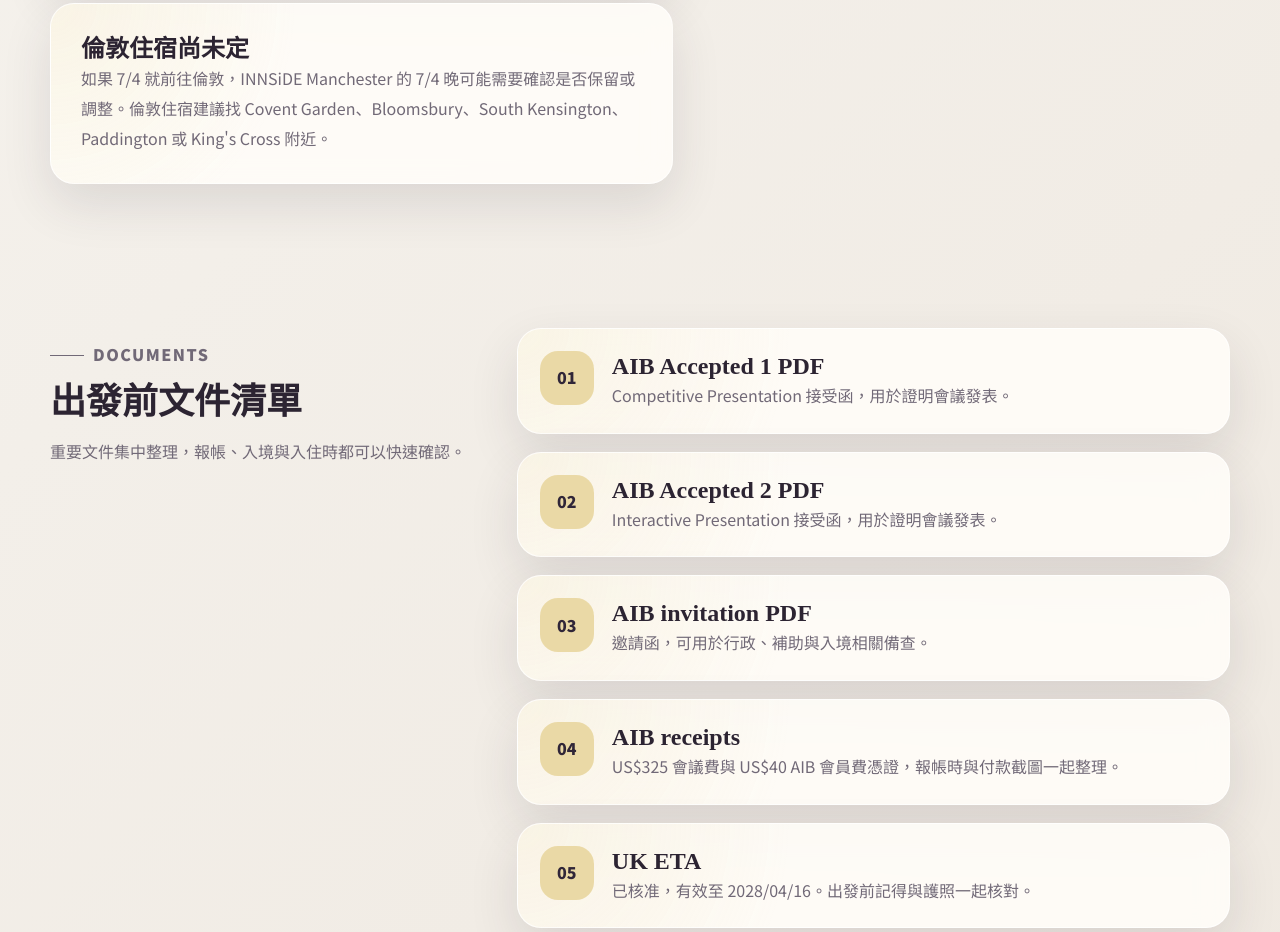
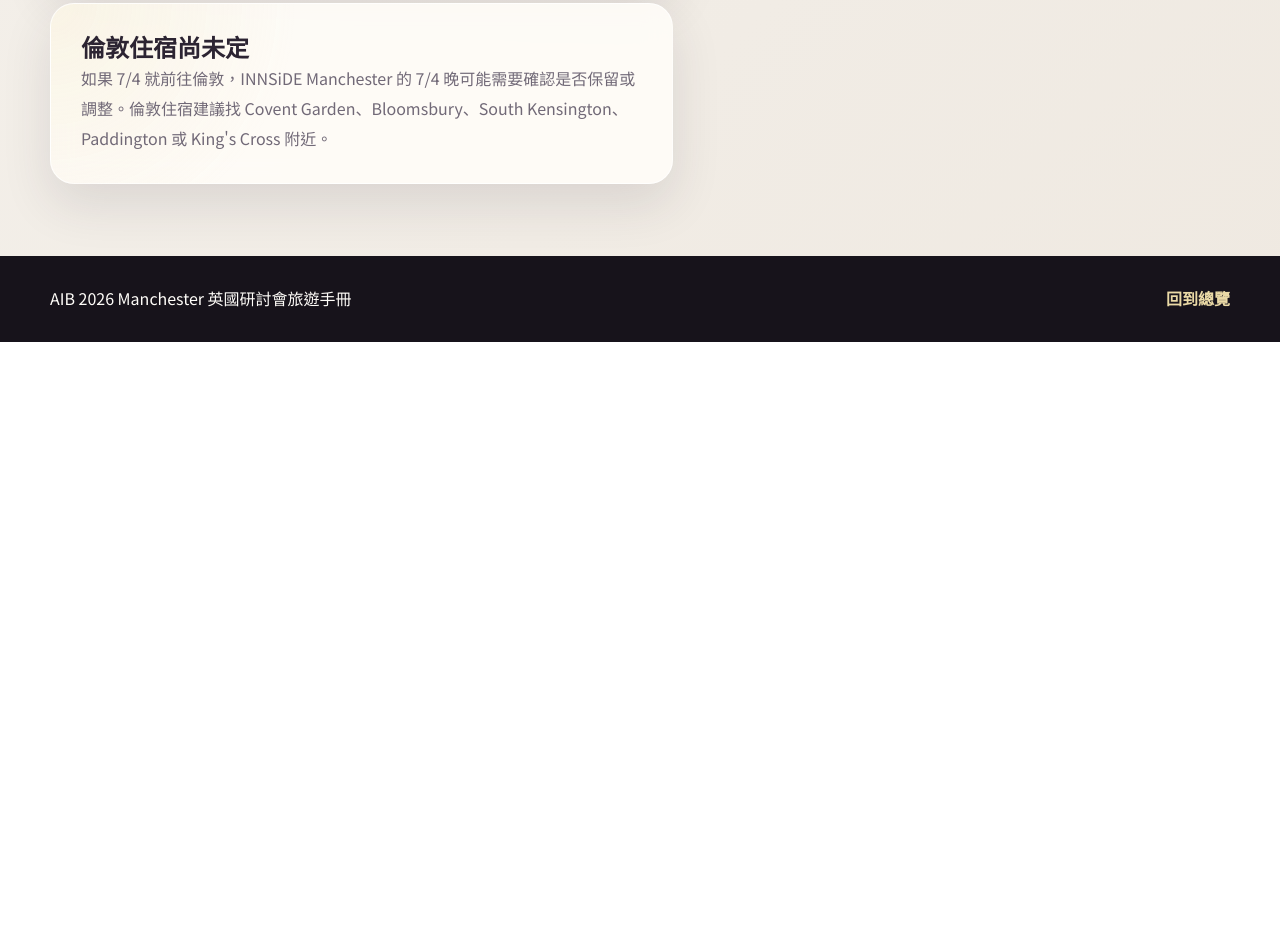
Before and after one commit to VictoriaC1122/uk-aib-2026-travel, a plain HTML site: page index.html in a window 1280 px wide. Shown: the part 4934-5866 px from the top of the page. After the commit the page ends 5276 px from the top, so only its background shows below. Drawn offline with Linux system fonts and the light colour scheme.

Commit message:
Simplify documents page

```diff
--- a/index.html
+++ b/index.html
@@ -471,41 +471,6 @@
         </div>
       </section>
 
-      <section class="section split page-section" id="documents-section" data-page="documents" hidden>
-        <div class="section-heading sticky-heading">
-          <p class="eyebrow">Documents</p>
-          <h2>出發前文件清單</h2>
-          <p>重要文件集中整理，報帳、入境與入住時都可以快速確認。</p>
-        </div>
-        <div class="doc-list">
-          <article>
-            <span>01</span>
-            <h3>AIB Accepted 1 PDF</h3>
-            <p>Competitive Presentation 接受函，用於證明會議發表。</p>
-          </article>
-          <article>
-            <span>02</span>
-            <h3>AIB Accepted 2 PDF</h3>
-            <p>Interactive Presentation 接受函，用於證明會議發表。</p>
-          </article>
-          <article>
-            <span>03</span>
-            <h3>AIB invitation PDF</h3>
-            <p>邀請函，可用於行政、補助與入境相關備查。</p>
-          </article>
-          <article>
-            <span>04</span>
-            <h3>AIB receipts</h3>
-            <p>US$325 會議費與 US$40 AIB 會員費憑證，報帳時與付款截圖一起整理。</p>
-          </article>
-          <article>
-            <span>05</span>
-            <h3>UK ETA</h3>
-            <p>已核准，有效至 2028/04/16。出發前記得與護照一起核對。</p>
-          </article>
-        </div>
-      </section>
-
       <section class="section links-band page-section" data-page="documents" hidden>
         <div class="section-heading center">
           <p class="eyebrow">Useful Links</p>
```
